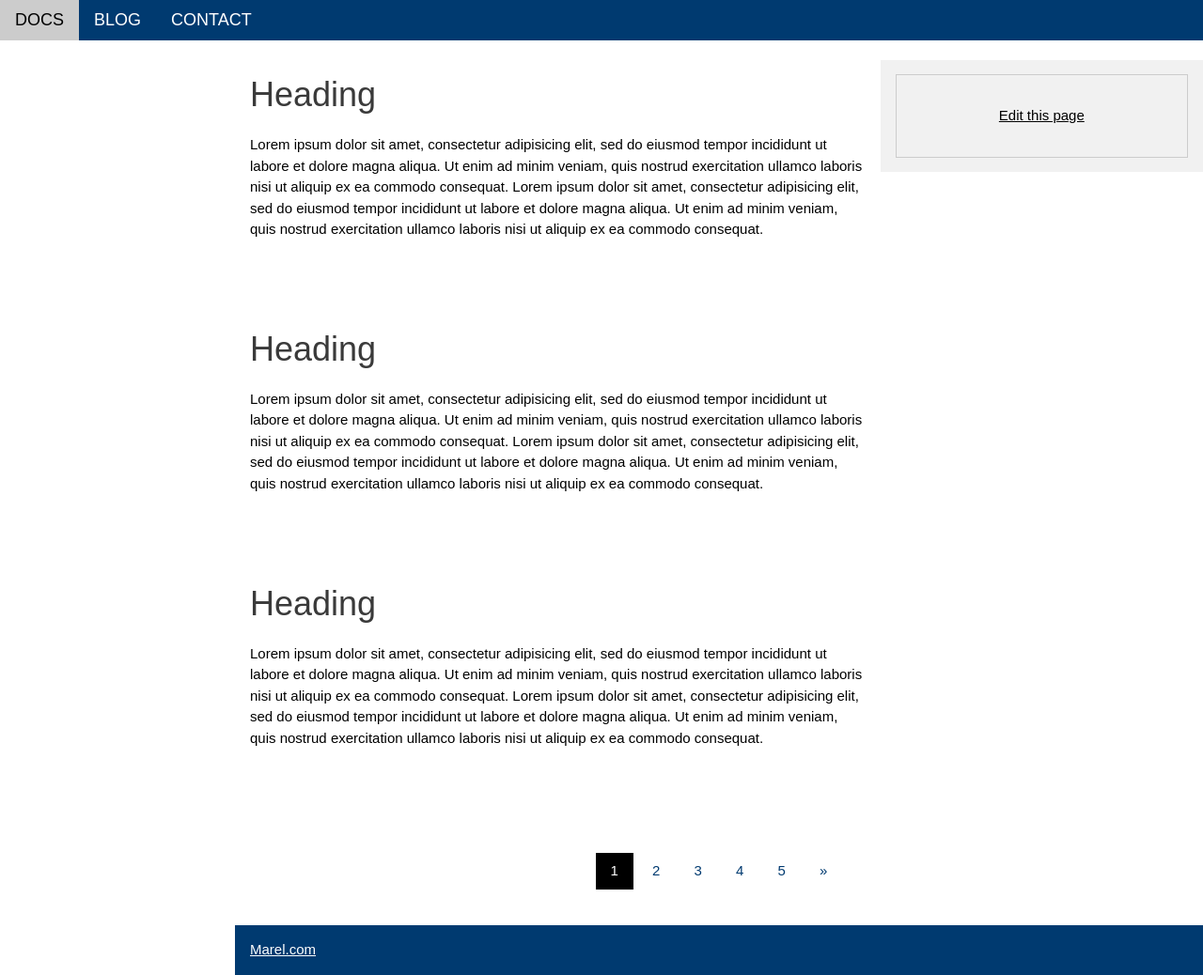
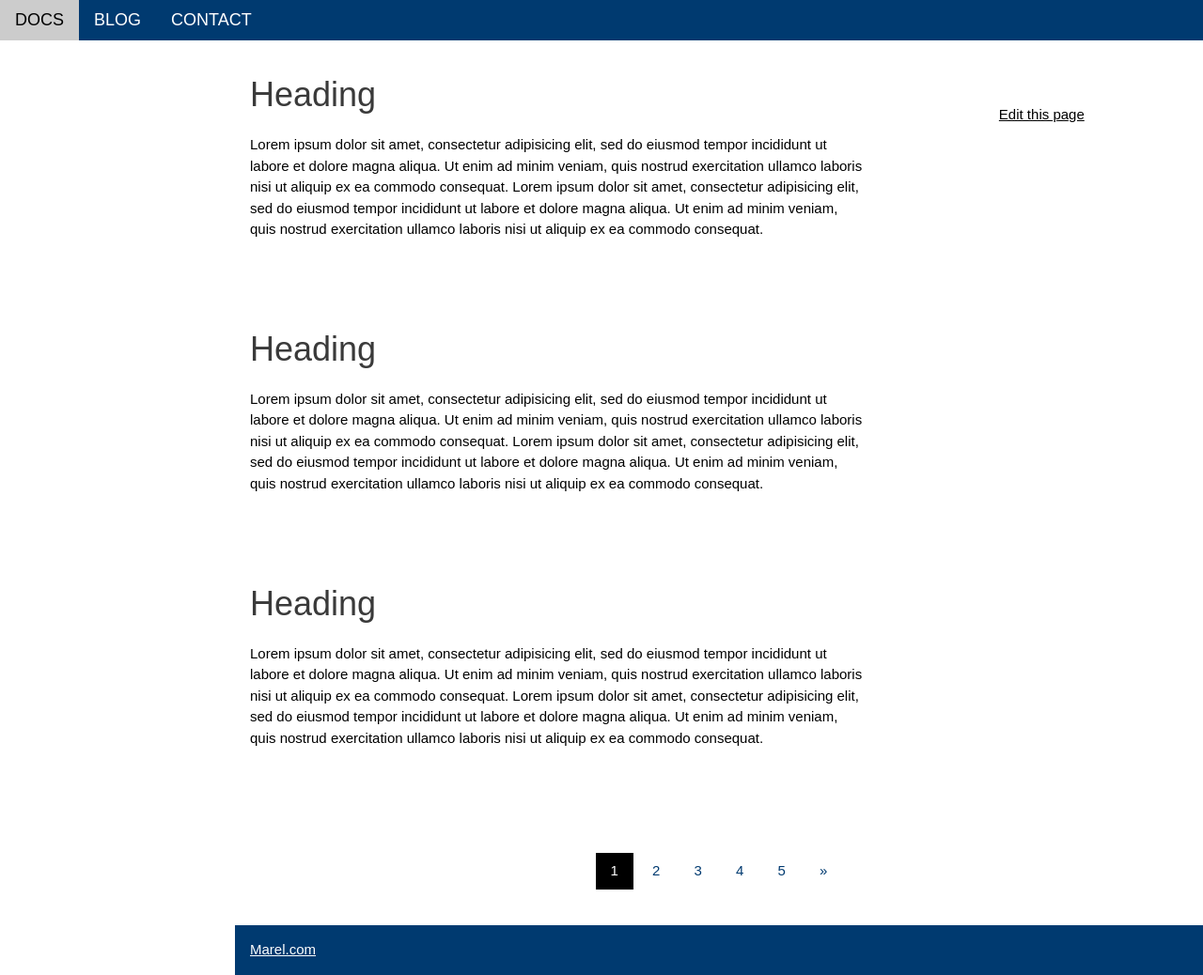
Before and after one commit to daniellegunter/pohlvault.github.io, a Jekyll site: the page built from index.html, in a window 1280 px wide and 1038 px high. Shown: the whole window at 94% size. Built offline with Jekyll 4.4.1, drawn with Linux system fonts in a browser that asks for light colours.

Commit message:
Update home.html
Removed fill and border on right container

```diff
--- a/_layouts/home.html
+++ b/_layouts/home.html
@@ -39,8 +39,8 @@
       <p>Lorem ipsum dolor sit amet, consectetur adipisicing elit, sed do eiusmod tempor incididunt ut labore et dolore magna aliqua. Ut enim ad minim veniam, quis nostrud exercitation ullamco laboris nisi ut aliquip ex ea commodo consequat. Lorem ipsum
         dolor sit amet, consectetur adipisicing elit, sed do eiusmod tempor incididunt ut labore et dolore magna aliqua. Ut enim ad minim veniam, quis nostrud exercitation ullamco laboris nisi ut aliquip ex ea commodo consequat.</p>
     </div>
-    <div class="w3-third w3-container w3-light-grey">
-      <p class="w3-border w3-padding-large w3-padding-32 w3-center"><a href="https://github.com/pohlvault/pohlvault.github.io/edit/master/{{ page.path }}">Edit this page</a></p>
+    <div class="w3-third w3-container">
+      <p class="w3-padding-large w3-padding-32 w3-center"><a href="https://github.com/pohlvault/pohlvault.github.io/edit/master/{{ page.path }}">Edit this page</a></p>
     </div>
   </div>
 
```
